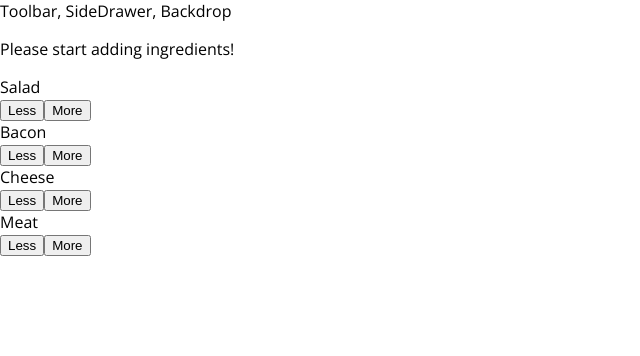
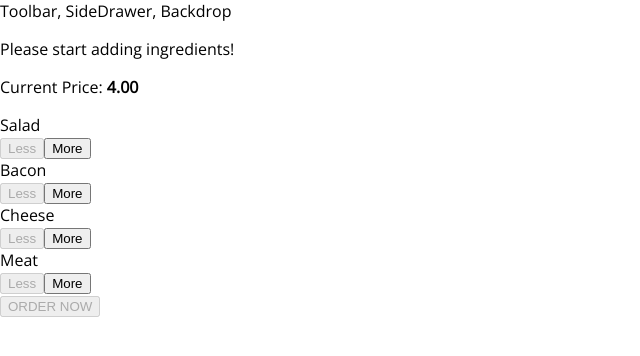
Before and after one commit to Alamgir55/mcdonalds_order, a React app: page / in a window 1280 px wide. Shown: the top 356 px of the page, without its empty margins (0-640 px from the left). Built offline with nearby package versions, Linux system fonts and the light colour scheme.

Commit message:
order and remove

```diff
--- a/src/components/Burger/BuildControls/BuildControl/BuildControl.js
+++ b/src/components/Burger/BuildControls/BuildControl/BuildControl.js
@@ -5,7 +5,7 @@
 const buildControl = (props) => (
     <div className={classes.BuildControl}>
         <div className={classes.Label}>{props.label}</div>
-        <button className={classes.Less}>Less</button>
+        <button className={classes.Less} onClick={props.removed} disabled={props.disabled} >Less</button>
         <button className={classes.More} onClick={props.added}>More</button>
     </div>
 );
--- a/src/components/Burger/BuildControls/BuildControls.css
+++ b/src/components/Burger/BuildControls/BuildControls.css
@@ -8,3 +8,44 @@
     margin: auto;
     padding: 10px 0;
 }
+
+.OrderButton {
+    background-color: #DAD735;
+    outline: none;
+    cursor: pointer;
+    border: 1px solid #966909;
+    color: #966909;
+    font-family: inherit;
+    font-size: 1.2em;
+    padding: 15px 30px;
+    box-shadow: 2px 2px 2px #966909;
+}
+
+.OrderButton:hover, .OrderButton:active {
+    background-color: #A0DB41;
+    border: 1px solid #966909;
+    color: #966909;
+}
+
+.OrderButton:disabled {
+    background-color: #C7C6C6;
+    cursor: not-allowed;
+    border: 1px solid #ccc;
+    color: #888888;
+}
+
+.OrderButton:not(:disabled) {
+    animation: enable 0.3s linear;
+}
+
+@keyframes enable {
+    0% {
+        transform: scale(1);
+    }
+    60% {
+        transform: scale(1.1);
+    }
+    100% {
+        transform: scale(1);
+    }
+}
--- a/src/components/Burger/BuildControls/BuildControls.js
+++ b/src/components/Burger/BuildControls/BuildControls.js
@@ -12,12 +12,16 @@
 
 const buildControls = (props) => (
     <div className={classes.BuildControls}>
+        <p>Current Price: <strong>{props.price.toFixed(2)}</strong></p>
         {controls.map(ctrl => (
             <BuildControl
                 key={ctrl.label}
                 label={ctrl.label}
-                added={() => props.ingredientAdded(ctrl.type)} />
+                added={() => props.ingredientAdded(ctrl.type)}
+                removed={() => props.ingredientRemoved(ctrl.type)}
+                disabled={props.disabled[ctrl.type]} />
         ))}
+        <button className={classes.OrderButton} disabled={!props.purchaseable}>ORDER NOW</button>
     </div>
 );
 
--- a/src/containers/BurgerBuilder/BurgerBuilder.js
+++ b/src/containers/BurgerBuilder/BurgerBuilder.js
@@ -19,7 +19,19 @@
             cheese: 0,
             meat: 0
         },
-        totalPrice: 4
+        totalPrice: 4,
+        purchaseable: false
+    }
+
+    updatePurchaseState(ingredients) {
+        const sum = Object.keys(ingredients).map(igKey => {
+            return ingredients[igKey];
+        }).reduce((sum, el) => {
+            console.log(sum, el);
+            return sum + el;
+        }, 0);
+        console.log(sum);
+        this.setState({purchaseable: sum > 0});
     }
 
     addIngredientHandler = (type) => {
@@ -33,19 +45,44 @@
         const oldPrice = this.state.totalPrice;
         const newPrice = priceAddition + oldPrice;
         this.setState({ingredients: updatedIngredients, totalPrice: newPrice});
+        this.updatePurchaseState(updatedIngredients);
     }
 
 
-    removeIngredientHandler = () => {
-
+    removeIngredientHandler = (type) => {
+        const oldCount = this.state.ingredients[type];
+        if(oldCount <= 0){
+            return;
+        }
+        const updatedCount = oldCount - 1;
+        const updatedIngredients = {
+            ...this.state.ingredients
+        };
+        updatedIngredients[type] = updatedCount;
+        const priceDeduction = INGREDIENT_PRICES[type];
+        const oldPrice = this.state.totalPrice;
+        const newPrice = oldPrice - priceDeduction;
+        this.setState({ingredients: updatedIngredients, totalPrice: newPrice});
+        this.updatePurchaseState(updatedIngredients);
     }
 
     render(){
+        const disabledInfo = {
+            ...this.state.ingredients
+        };
+        for (let key in disabledInfo){
+            disabledInfo[key] = disabledInfo[key] <= 0;
+        }
+
         return (
             <Aux>
                 <Burger ingredients={this.state.ingredients} />
                 <BuildControls
-                    ingredientAdded={this.addIngredientHandler}  />
+                    ingredientAdded={this.addIngredientHandler}
+                    ingredientRemoved={this.removeIngredientHandler}
+                    disabled={disabledInfo}
+                    price={this.state.totalPrice}
+                    purchaseable={this.state.purchaseable}  />
             </Aux>
         );
     }
```
